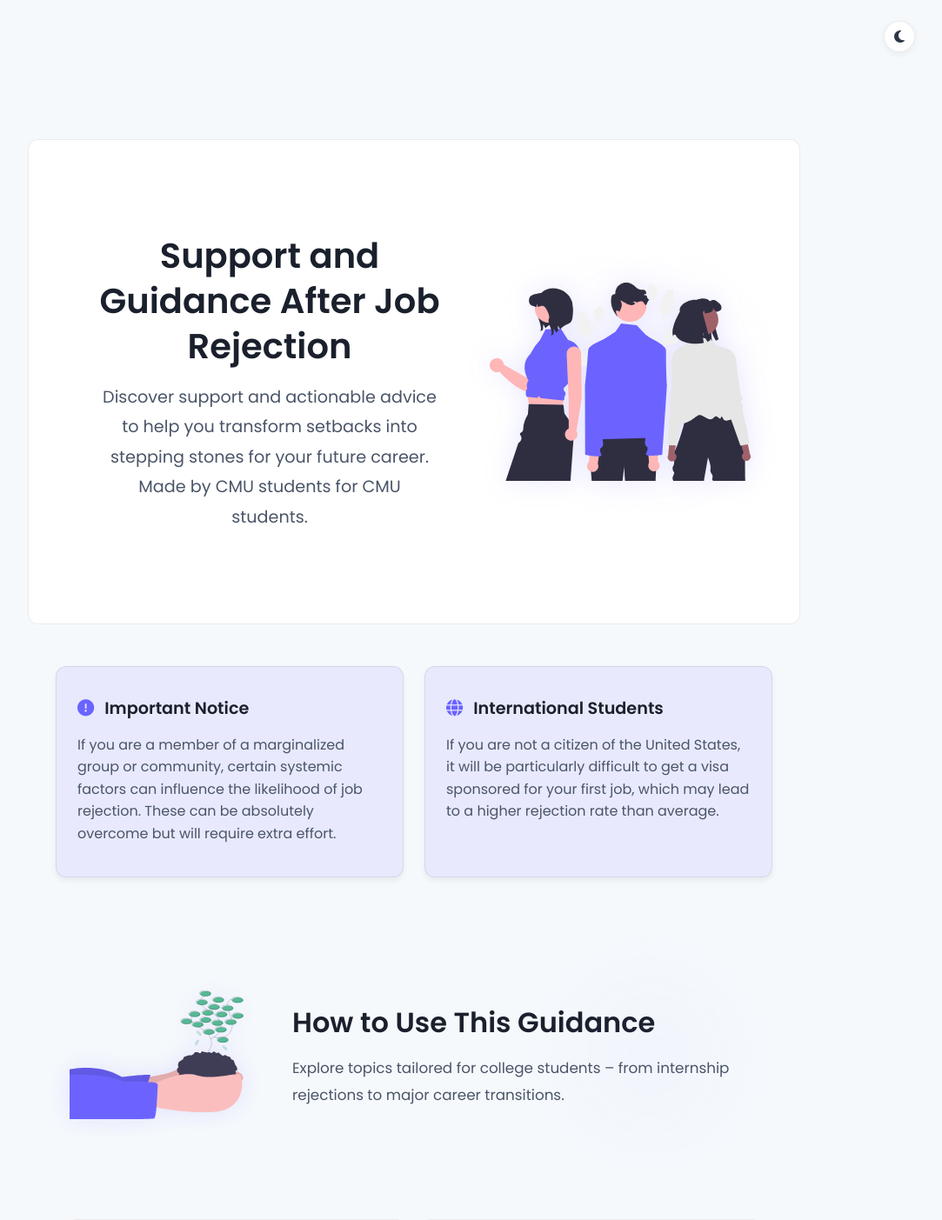
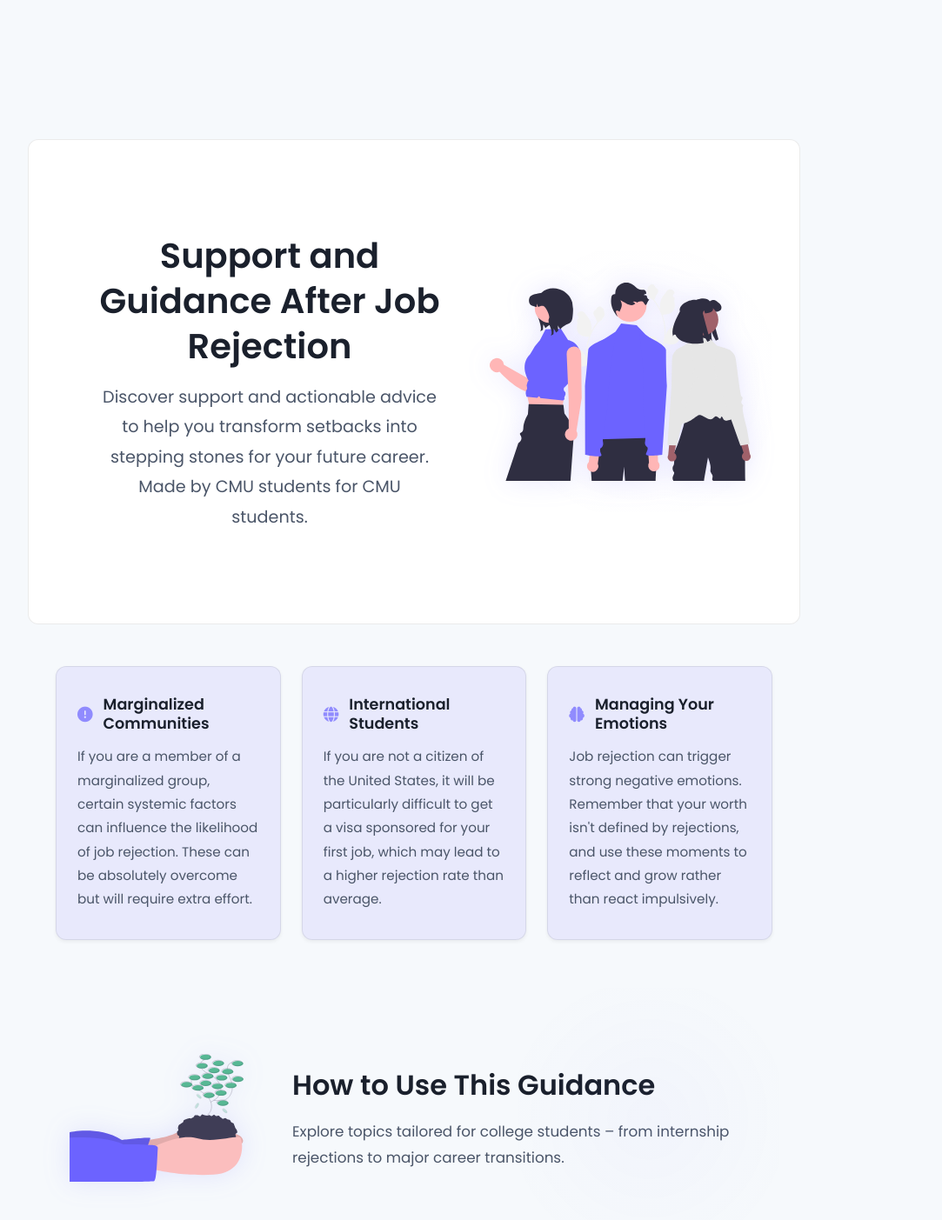
Before and after one commit to miguel-salv/Rejection-Website, a React (Create React App) app: page / in a window 1280 px wide. Shown: the top 1403 px of the page at 87% size, without its empty margins (164-1247 px from the left). Built offline with nearby package versions, Linux system fonts and the light colour scheme.

Commit message:
Emotions notice

```diff
--- a/public/index.html
+++ b/public/index.html
@@ -26,6 +26,15 @@
     -->
     <link rel="stylesheet" href="https://cdnjs.cloudflare.com/ajax/libs/font-awesome/6.5.1/css/all.min.css">
     <title>Rejection Guide</title>
+    <!-- Add this script before any other scripts -->
+    <script>
+      (function() {
+        const savedTheme = localStorage.getItem('theme');
+        if (savedTheme === 'dark' || (!savedTheme && window.matchMedia('(prefers-color-scheme: dark)').matches)) {
+          document.documentElement.setAttribute('data-theme', 'dark');
+        }
+      })();
+    </script>
   </head>
   <body>
     <noscript>You need to enable JavaScript to run this app.</noscript>
--- a/src/components/HomePage.jsx
+++ b/src/components/HomePage.jsx
@@ -28,12 +28,16 @@ function HomePage() {
 
       <div className="special-notices">
         <div className="notice-card">
-          <h3><i className="fas fa-exclamation-circle"></i> Important Notice</h3>
-          <p>If you are a member of a marginalized group or community, certain systemic factors can influence the likelihood of job rejection. These can be absolutely overcome but will require extra effort.</p>
+          <h3><i className="fas fa-exclamation-circle"></i> Marginalized Communities</h3>
+          <p>If you are a member of a marginalized group, certain systemic factors can influence the likelihood of job rejection. These can be absolutely overcome but will require extra effort.</p>
         </div>
         <div className="notice-card">
           <h3><i className="fas fa-globe"></i> International Students</h3>
           <p>If you are not a citizen of the United States, it will be particularly difficult to get a visa sponsored for your first job, which may lead to a higher rejection rate than average.</p>
+        </div>
+        <div className="notice-card">
+          <h3><i className="fas fa-brain"></i> Managing Your Emotions</h3>
+          <p>Job rejection can trigger strong negative emotions. Remember that your worth isn't defined by rejections, and use these moments to reflect and grow rather than react impulsively.</p>
         </div>
       </div>
 
--- a/src/styles/home.css
+++ b/src/styles/home.css
@@ -43,7 +43,12 @@
   box-shadow: 0 4px 6px var(--shadow-color);
   text-decoration: none;
   color: var(--text-primary);
-  transition: transform 0.2s, box-shadow 0.2s;
+  transition:
+    transform 0.3s ease,
+    box-shadow 0.3s ease,
+    border-color 0.3s ease,
+    background 0.3s ease,
+    color 0.3s ease;
   border: 1px solid var(--border-color);
 }
 
@@ -60,8 +65,9 @@
   font-size: 1.2rem;
   color: var(--link-color);
   opacity: 0;
-  transition: opacity 0.3s ease;
+  transition: all 0.3s ease;
 }
+
 
 .nav-card:hover::after {
   opacity: 1;
@@ -205,8 +211,22 @@
   margin: 2rem auto 3rem;
   padding: 0 2rem;
   display: grid;
-  grid-template-columns: repeat(2, 1fr);
+  grid-template-columns: repeat(3, 1fr);
   gap: 1.5rem;
+}
+
+@media (max-width: 1024px) {
+  .special-notices {
+    grid-template-columns: repeat(2, 1fr);
+  }
+}
+
+@media (max-width: 768px) {
+  .special-notices {
+    grid-template-columns: 1fr;
+    padding: 0 1rem;
+    gap: 1rem;
+  }
 }
 
 .notice-card {
@@ -214,7 +234,7 @@
   border: 1px solid var(--border-color);
   border-radius: 12px;
   padding: 1.25rem 1.5rem;
-  box-shadow: 0 4px 6px var(--shadow-color);
+  box-shadow: 0 2px 4px var(--shadow-color);
   animation: fadeIn 0.6s ease-out;
   margin-bottom: 1;
 }
@@ -228,21 +248,24 @@
   align-items: center;
   gap: 0.75rem;
   color: var(--heading-color);
-  margin-top: 1rem;
-  margin-bottom: 1rem;
-  font-size: 1.2rem;
+  margin-top: 0.75rem;
+  margin-bottom: 0.75rem;
+  font-size: 1.1rem;
+  opacity: 0.9;
 }
 
 .notice-card h3 i {
   color: var(--link-color);
+  opacity: 0.7;
 }
 
 .notice-card p {
   color: var(--text-secondary);
   margin: 0;
-  line-height: 1.6;
-  font-size: 1rem;
-  margin-bottom: 1rem;
+  line-height: 1.;
+  font-size: 0.95rem;
+  margin-bottom: 0.75rem;
+  opacity: 0.85;
 }
 
 @media (max-width: 768px) {
@@ -285,3 +308,24 @@
 .header-content::after, .section-header::after {
   transition: all 0.3s ease;
 }
+
+/* Added home page specific styles */
+.page-header {
+  margin-bottom: 3rem;
+}
+
+.header-text {
+  flex: 1;
+}
+
+@media (max-width: 1000px) {
+  .header-content {
+    flex-direction: column-reverse;
+    text-align: center;
+  }
+
+  .header-image {
+    width: 200px;
+    margin-bottom: 1.5rem;
+  }
+}
--- a/src/styles/main.css
+++ b/src/styles/main.css
@@ -1,4 +1,8 @@
 @import url('https://fonts.googleapis.com/css2?family=Poppins:wght@300;400;500;600;700&display=swap');
+
+:root[data-theme='dark'] {
+  color-scheme: dark;
+}
 
 :root {
   --background: #f6f9fc;
@@ -11,6 +15,20 @@
   --link-color: #6B63FF;
   --heading-color: #1a202c;
   --notice-color: rgba(107, 99, 255, 0.1);
+
+  transition:
+    background 0.3s ease,
+    background-color 0.3s ease,
+    --background 0.3s ease,
+    --text-primary 0.3s ease,
+    --text-secondary 0.3s ease,
+    --card-bg 0.3s ease,
+    --nav-bg 0.3s ease,
+    --border-color 0.3s ease,
+    --shadow-color 0.3s ease,
+    --link-color 0.3s ease,
+    --heading-color 0.3s ease,
+    --notice-color 0.3s ease;
 }
 
 [data-theme='dark'] {
@@ -23,7 +41,19 @@
   --shadow-color: rgba(0, 0, 0, 0.2);
   --link-color: #6B63FF;
   --heading-color: #f7fafc;
-  --notice-color: rgba(82, 91, 138, 0.1);
+  --notice-color: rgba(97, 86, 178, 0.1);
+}
+
+html {
+  background-color: var(--background);
+  background-attachment: fixed;
+  scroll-behavior: smooth;
+  transition: background-color 0.3s ease;
+}
+
+[data-theme='dark'] html {
+  background-color: var(--background);
+  transition: background-color 0.3s ease;
 }
 
 html, body, #root {
@@ -31,15 +61,14 @@ html, body, #root {
 }
 
 html, body {
-    background: var(--background) !important;
+    background: var(--background);
     min-height: 100vh;
     margin: 0;
     padding: 0;
-}
-
-html {
-    background-attachment: fixed;
-    scroll-behavior: smooth;
+    transition:
+      background 0.3s ease,
+      background-color 0.3s ease,
+      color 0.3s ease;
 }
 
 body {
@@ -67,7 +96,6 @@ body {
     max-width: none;
     border-bottom: 1px solid var(--shadow-color);
     animation: textFadeIn 0.6s ease-out forwards;
-    transition: transform 0.3s ease;
 }
 
 .nav-menu a {
@@ -87,9 +115,10 @@ body {
     width: 0;
     height: 2px;
     bottom: 0;
-    left: 0;
+    right: 0;
     background: var(--link-color);
     transition: width 0.3s ease;
+    transform-origin: right;
 }
 
 .nav-menu a:hover {
@@ -99,6 +128,12 @@ body {
 
 .nav-menu a:hover::after {
     width: 100%;
+    left: 0;
+}
+
+.nav-menu a:not(:hover)::after {
+    right: 0;
+    left: auto;
 }
 
 h1, h2, h3, h4, h5, h6 {
@@ -170,7 +205,7 @@ p {
     bottom: -2px;
     left: 0;
     background: var(--link-color);
-    transition: width 0.3s ease;
+    transition: width 0.6s cubic-bezier(0.4, 0, 0.2, 1);
 }
 
 .modern-link:hover {
@@ -218,6 +253,8 @@ p {
     position: absolute;
     right: 2rem;
     box-shadow: 0 2px 8px var(--shadow-color);
+    animation: textFadeIn 0.3s ease-out forwards;
+    opacity: 0;
 }
 
 .theme-toggle:hover {
@@ -252,8 +289,10 @@ ul li {
     margin-bottom: 1rem;
     position: relative;
     padding-left: 0.5rem;
-    animation: textFadeIn 0.6s ease-out calc(0.1s * var(--li-index, 1)) forwards;
+    color: var(--text-secondary);
+    animation: listFadeIn 0.6s ease-out calc(0.1s * var(--li-index, 1)) forwards;
     opacity: 0;
+    transition: color 0.15s ease;
 }
 
 div {
@@ -264,10 +303,6 @@ div {
 }
 
 .page-container {
-    background: transparent;
-}
-
-.home-container {
     background: transparent;
 }
 
@@ -355,6 +390,19 @@ div {
         height: 48px;
         font-size: 1.2rem;
         padding: 1rem;
+        transform: translateY(20px);
+        opacity: 0;
+        transition: transform 0.4s cubic-bezier(0.4, 0, 0.2, 1),
+                   opacity 0.4s ease,
+                   background 0.3s ease,
+                   color 0.3s ease,
+                   box-shadow 0.3s ease;
+    }
+
+    .nav-menu.open .theme-toggle {
+        transform: translateY(0);
+        opacity: 1;
+        transition-delay: 0.35s;
     }
 
     .nav-menu.open {
@@ -442,6 +490,13 @@ div {
     }
 }
 
+@media (min-width: 1001px) {
+    .desktop-theme-toggle .theme-toggle {
+        animation: textFadeIn 0.6s ease-out 0.35s forwards;
+        opacity: 0;
+    }
+}
+
 @keyframes fadeIn {
     from { opacity: 0; transform: translateY(20px); }
     to { opacity: 1; transform: translateY(0); }
@@ -458,42 +513,26 @@ div {
     }
 }
 
-.page-header {
-  margin-bottom: 3rem;
+@keyframes listFadeIn {
+    from {
+        opacity: 0;
+        transform: translateY(10px);
+    }
+    to {
+        opacity: 1;
+        transform: translateY(0);
+    }
 }
 
-.header-content {
-  display: flex;
-  align-items: center;
-  gap: 2rem;
-  margin: 0 auto;
-  max-width: 1000px;
+*, *::before, *::after {
+  transition:
+    background 0.3s ease,
+    background-color 0.3s ease,
+    border-color 0.3s ease,
+    color 0.3s ease,
+    box-shadow 0.3s ease;
 }
 
-.header-text {
-  flex: 1;
+.preload * {
+  transition: none !important;
 }
-
-.header-image {
-  width: 300px;
-  height: auto;
-  animation: float 6s ease-in-out infinite;
-}
-
-@media (max-width: 1000px) {
-  .header-content {
-    flex-direction: column-reverse;
-    text-align: center;
-  }
-
-  .header-image {
-    width: 200px;
-    margin-bottom: 1.5rem;
-  }
-}
-
-@keyframes float {
-  0% { transform: translateY(0px); }
-  50% { transform: translateY(-10px); }
-  100% { transform: translateY(0px); }
-}
```
